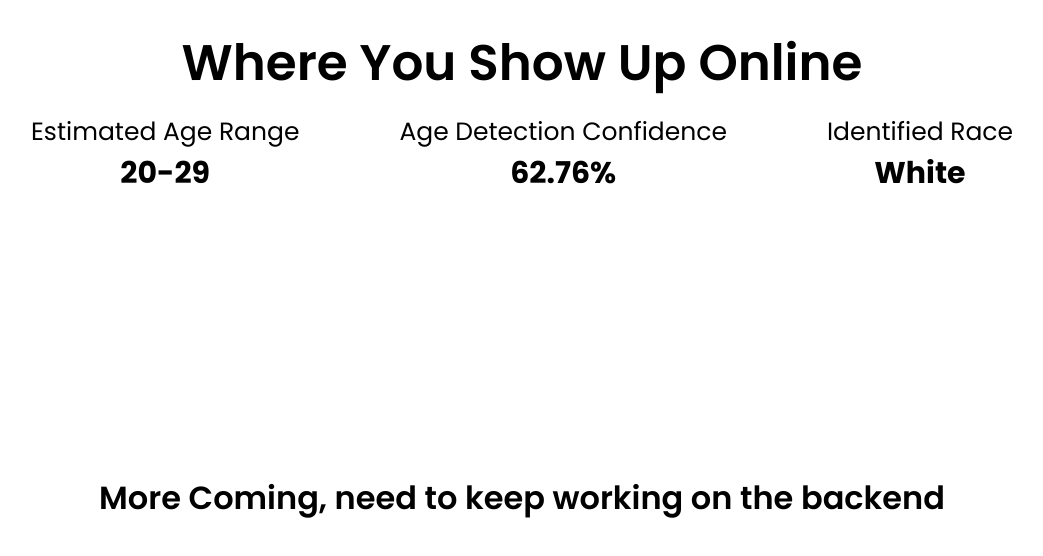
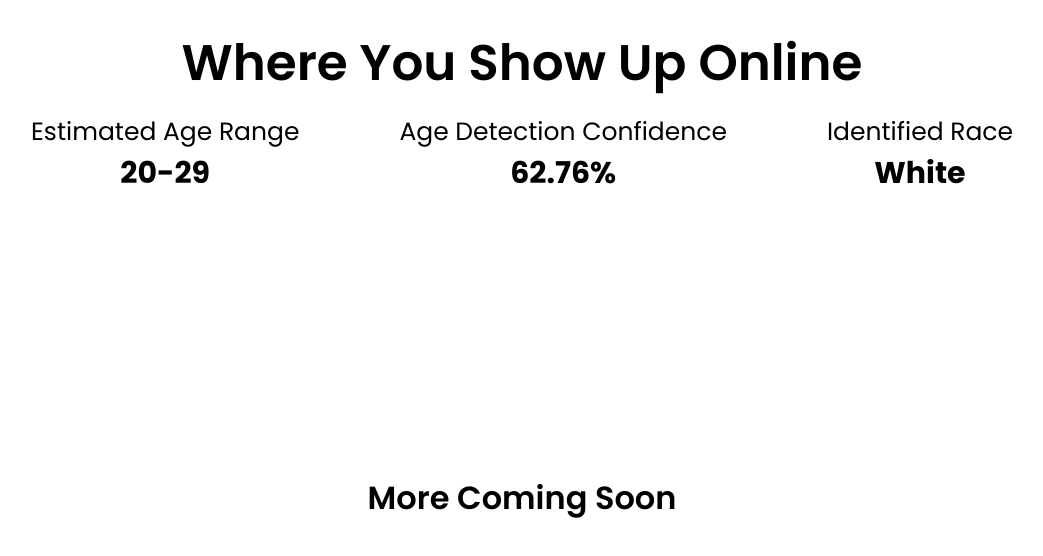
Before and after one commit to harrydnewman/Capstone, a React (Vite) app in the folder frontend/: page /online in a window 1280 px wide. Shown: the top 556 px of the page, without its empty margins (118-1161 px from the left). Built offline with nearby package versions, Linux system fonts and the light colour scheme.

Commit message:
little updates

```diff
--- a/frontend/src/pages/Online.jsx
+++ b/frontend/src/pages/Online.jsx
@@ -34,7 +34,7 @@ export default function Online({ data: propData }) {
                 </div>
             </div>
             <div className={styles.holder}>
-                <h1>More Coming, need to keep working on the backend</h1>
+                <h1>More Coming Soon</h1>
             </div>
         </div>
     );
--- a/frontend/src/pages/Start.jsx
+++ b/frontend/src/pages/Start.jsx
@@ -173,7 +173,8 @@ export default function Start({ onChangeToOnline, onChangeData }) {
                                     width: "100%",
                                     height: "100%",
                                     objectFit: "cover",
-                                    borderRadius: "10px"
+                                    borderRadius: "10px",
+                                    transform: "scaleX(-1)"
                                 }}
                             />
                         )}
```
Also changed, not shown: 3 other files (tests, documents, lock files or other folders).
